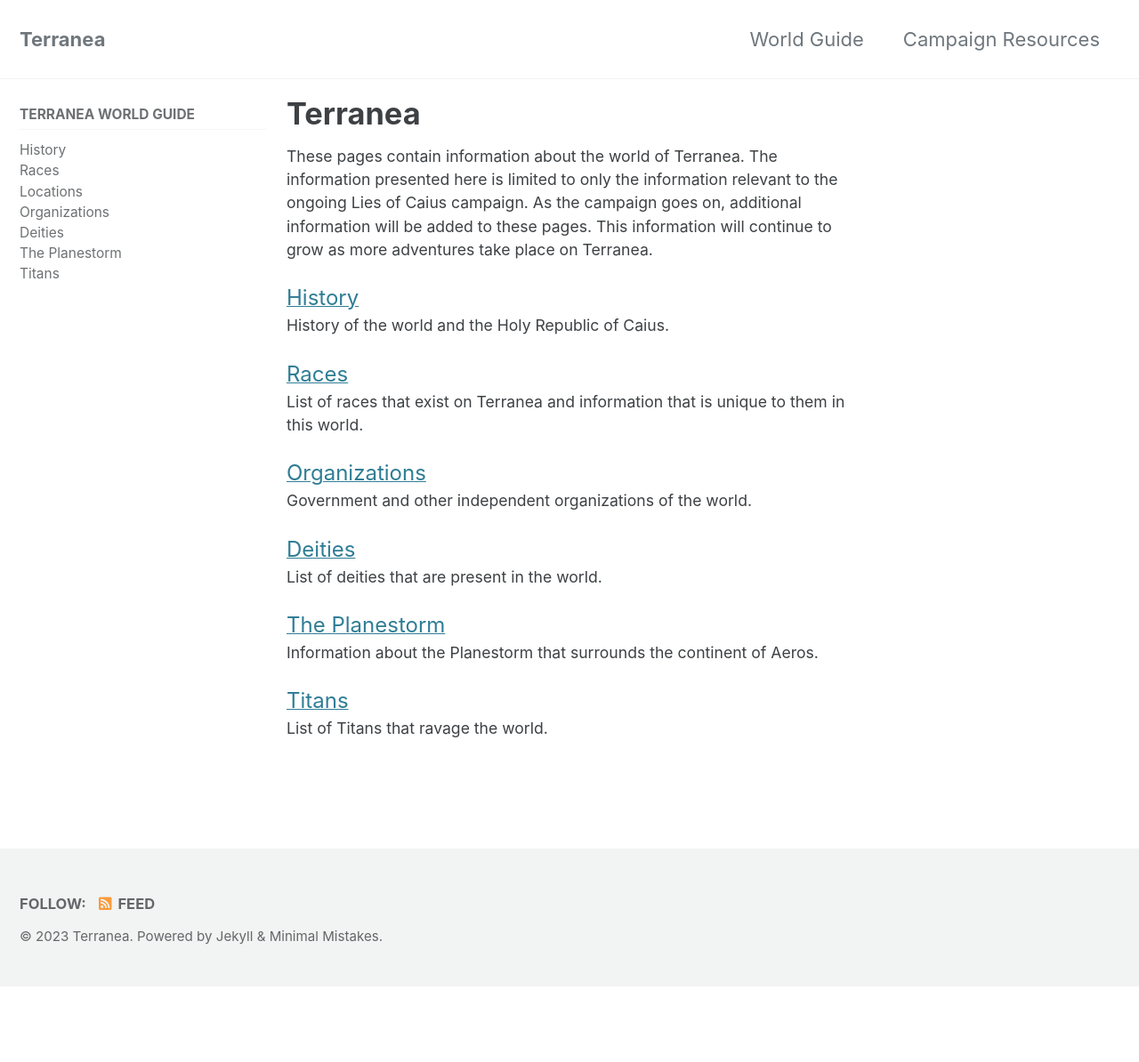
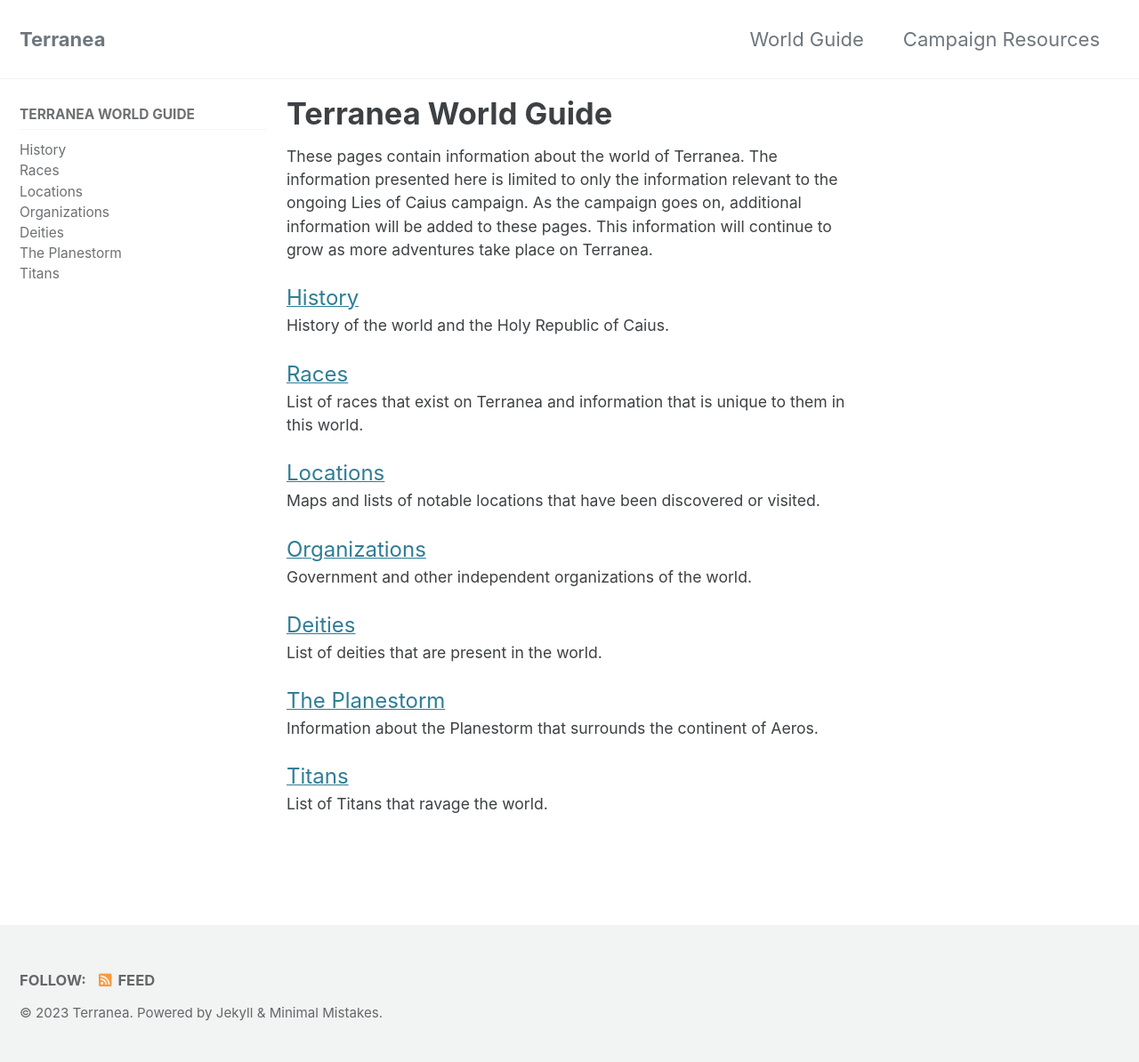
Before and after one commit to dej0608/terranea, a Jekyll site: the page built from _pages/caius-main.md, in a window 1280 px wide. Shown: the whole page at 89% size. Built offline with Jekyll 4.4.1, drawn with Linux system fonts in a browser that asks for light colours; cached includes are drawn as plain includes; before the commit the page ends 1109 px from its top, so only the background shows below that.

Commit message:
added maps and updated world title

```diff
--- a/_pages/caius-main.md
+++ b/_pages/caius-main.md
@@ -1,6 +1,6 @@
 ---
 layout: single
-title: Terranea
+title: Terranea World Guide
 permalink: /world-main/
 sidebar:
   nav: world-nav
@@ -14,6 +14,9 @@ History of the world and the Holy Republic of Caius.
 [<font size="5">Races</font>](/loc/pcs)<br>
 List of races that exist on Terranea and information that is unique to them in this world.
 
+[<font size="5">Locations</font>](/loc/pcs)<br>
+Maps and lists of notable locations that have been discovered or visited.
+
 [<font size="5">Organizations</font>](/loc/pcs)<br>
 Government and other independent organizations of the world.
 
```
